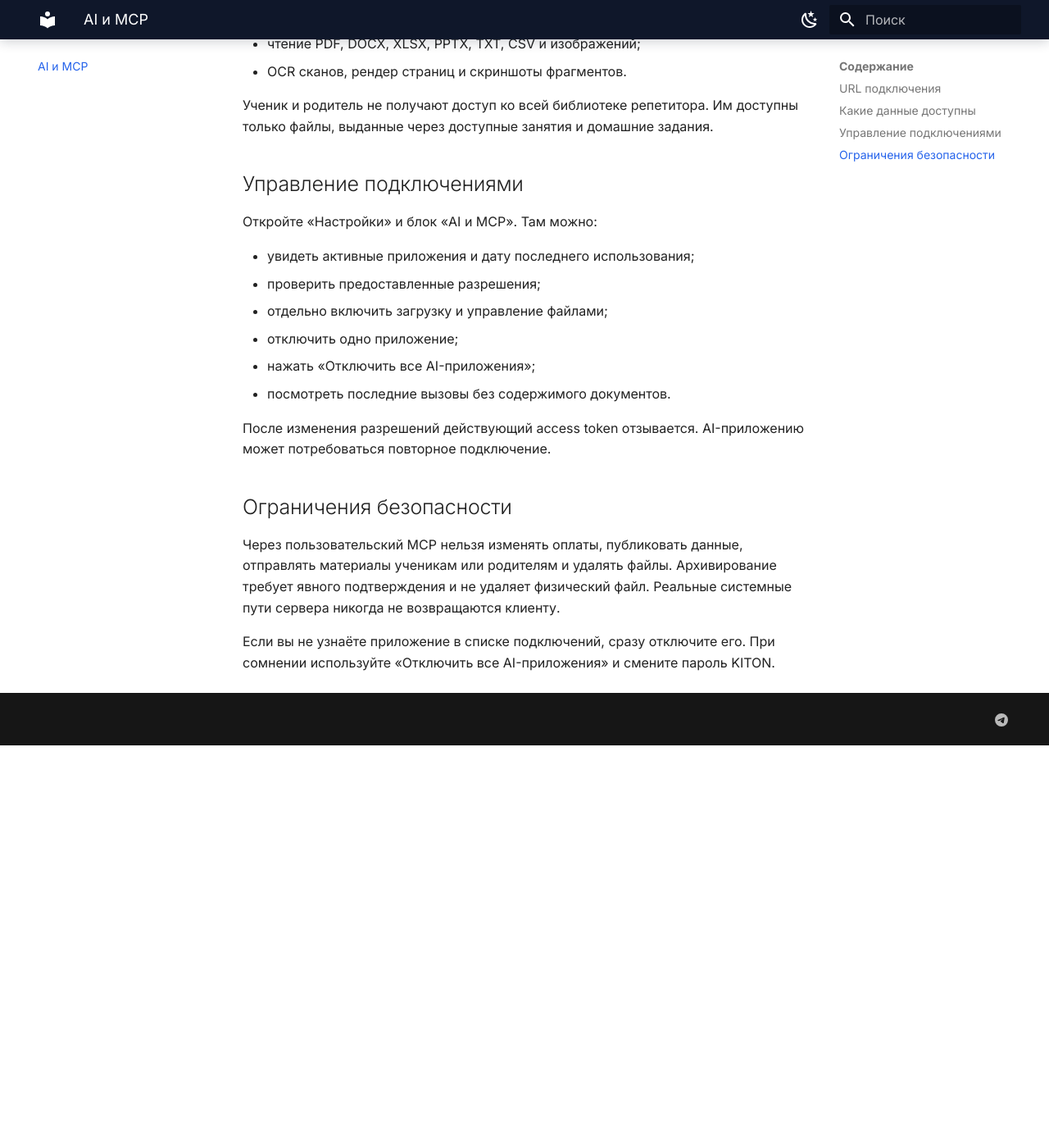
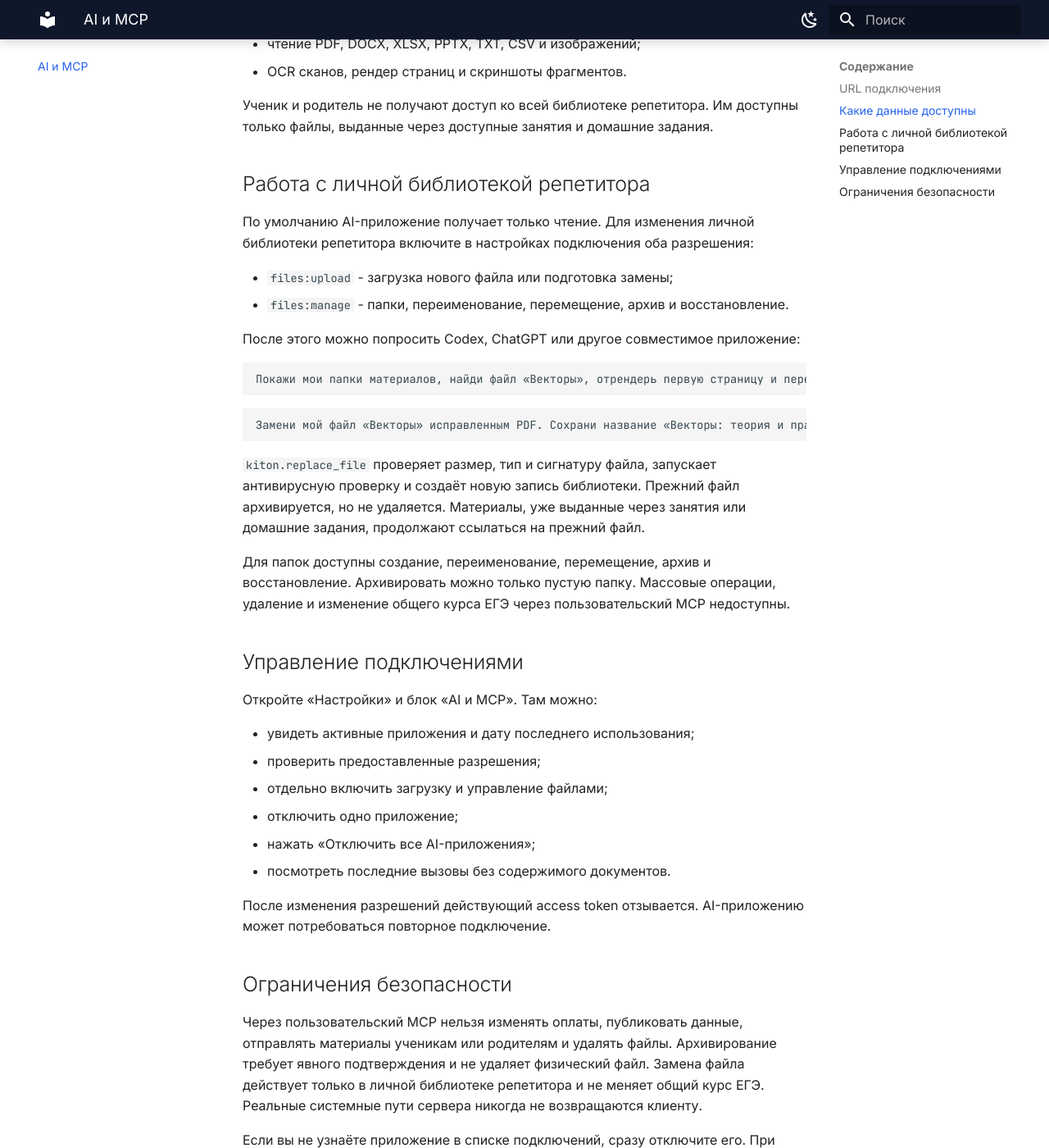
Before and after one commit to Skand21/kiton-guides, an MkDocs documentation site: the page built from docs/ai-mcp.md, in a window 1280 px wide and 1400 px high, scrolled down 1030 px. Shown: the whole window at 82% size. Built offline with MkDocs 1.6.1 and Material for MkDocs 9.7.7, drawn with Linux system fonts in a browser that asks for light colours; before the commit the page ends 1939 px from its top, so only the background shows below that.

Commit message:
docs(mcp): explain tutor library editing scopes

````diff
--- a/docs/ai-mcp.md
+++ b/docs/ai-mcp.md
@@ -30,6 +30,27 @@ https://api.kiton.pw/mcp/cabinet
 
 Ученик и родитель не получают доступ ко всей библиотеке репетитора. Им доступны только файлы, выданные через доступные занятия и домашние задания.
 
+## Работа с личной библиотекой репетитора
+
+По умолчанию AI-приложение получает только чтение. Для изменения личной библиотеки репетитора включите в настройках подключения оба разрешения:
+
+- `files:upload` - загрузка нового файла или подготовка замены;
+- `files:manage` - папки, переименование, перемещение, архив и восстановление.
+
+После этого можно попросить Codex, ChatGPT или другое совместимое приложение:
+
+```text
+Покажи мои папки материалов, найди файл «Векторы», отрендерь первую страницу и перемести его в папку «ЕГЭ / Геометрия».
+```
+
+```text
+Замени мой файл «Векторы» исправленным PDF. Сохрани название «Векторы: теория и практика» и сначала проверь, что файл открывается.
+```
+
+`kiton.replace_file` проверяет размер, тип и сигнатуру файла, запускает антивирусную проверку и создаёт новую запись библиотеки. Прежний файл архивируется, но не удаляется. Материалы, уже выданные через занятия или домашние задания, продолжают ссылаться на прежний файл.
+
+Для папок доступны создание, переименование, перемещение, архив и восстановление. Архивировать можно только пустую папку. Массовые операции, удаление и изменение общего курса ЕГЭ через пользовательский MCP недоступны.
+
 ## Управление подключениями
 
 Откройте «Настройки» и блок «AI и MCP». Там можно:
@@ -45,6 +66,6 @@ https://api.kiton.pw/mcp/cabinet
 
 ## Ограничения безопасности
 
-Через пользовательский MCP нельзя изменять оплаты, публиковать данные, отправлять материалы ученикам или родителям и удалять файлы. Архивирование требует явного подтверждения и не удаляет физический файл. Реальные системные пути сервера никогда не возвращаются клиенту.
+Через пользовательский MCP нельзя изменять оплаты, публиковать данные, отправлять материалы ученикам или родителям и удалять файлы. Архивирование требует явного подтверждения и не удаляет физический файл. Замена файла действует только в личной библиотеке репетитора и не меняет общий курс ЕГЭ. Реальные системные пути сервера никогда не возвращаются клиенту.
 
 Если вы не узнаёте приложение в списке подключений, сразу отключите его. При сомнении используйте «Отключить все AI-приложения» и смените пароль KITON.
````
